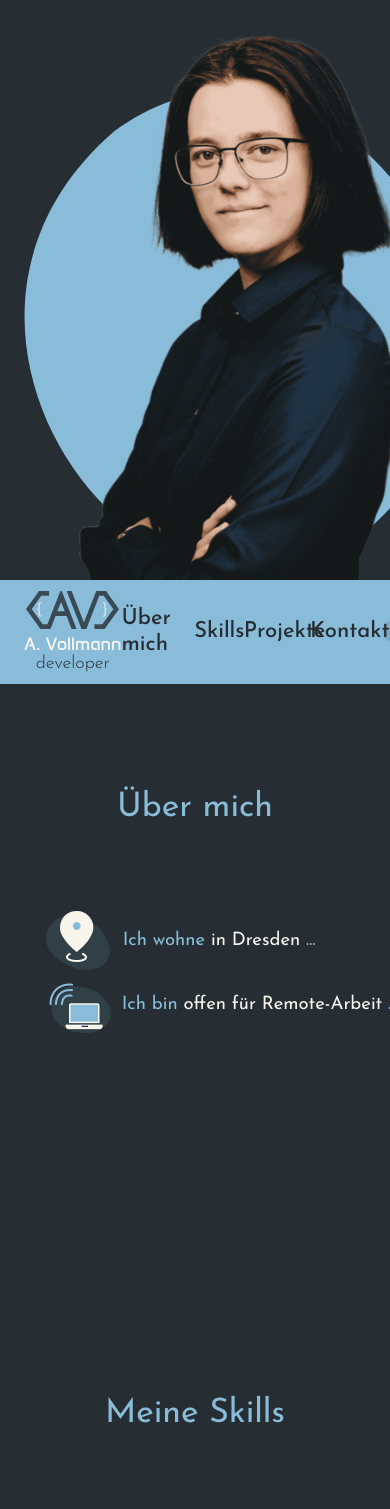
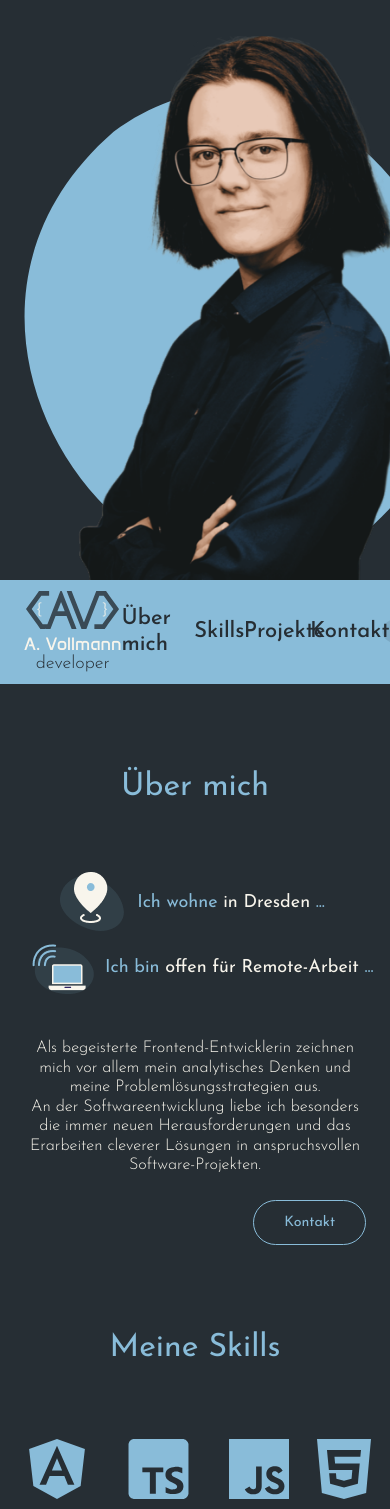
Before and after one commit to AnneVollmann/Anne-Vollmann-Portfolio, an Angular app: page / in a window 390 px wide. Shown: the top 1509 px of the page. Built offline with nearby package versions, Linux system fonts and the light colour scheme.

Commit message:
about me responsive up to 880px width

```diff
--- a/src/app/main-content/about-me/about-me.scss
+++ b/src/app/main-content/about-me/about-me.scss
@@ -24,7 +24,7 @@ section {
             margin: 0 auto 0 0;
             border-right: 2px solid var(--color-white);
             overflow: hidden;
-            font-size: calc(2.75rem - clamp(1.125rem, 1.7679rem + -0.7143vw, 1.625rem));
+            font-size: calc(2.75rem - clamp(1.125rem, 1.9340rem + -0.8989vw, 1.625rem));
             white-space: nowrap;
             animation: typing 8s steps(40, end) infinite, blink-border 1s step-end infinite;
         }
@@ -82,3 +82,18 @@ section {
         border-color: var(--color-white);
     }
 }
+
+@media (max-width: 1100px) {
+    .content {
+        flex-direction: column;
+    }
+
+    .location-types div {
+        margin: 0 auto;
+    }
+
+    .self-description {
+        max-width: 100%;
+        text-align: center;
+    }
+}
--- a/src/styles.scss
+++ b/src/styles.scss
@@ -55,12 +55,11 @@
   --color-lightgrey: #8f9190;
   --color-error: #E44C36;
 
-  --padding-main-primary: 0 calc(8.312999999999999rem - clamp(1.5rem, 18.1320rem + -18.4800vw, 6.813rem));
-  // --padding-main-primary: 0 calc(8.312999999999999rem - clamp(1.5rem, 8.3310rem + -7.5900vw, 6.813rem));
-  --padding-main-secondary: 0 calc(19.625rem - clamp(1.5rem, 22.8750rem + -23.7500vw, 18.125rem));
+  --padding-main-primary: 0 calc(8.312999999999999rem - clamp(1.5rem, 10.0963rem + -9.5515vw, 6.813rem));
+  --padding-main-secondary: 0 calc(19.625rem - clamp(1.5rem, 28.3989rem + -29.8876vw, 18.125rem));
 
-  --fontsize-h1: calc(8.5rem - clamp(3rem, 6.2143rem + -3.5714vw, 5.5rem));
-  --fontsize-h2: calc(5.75rem - clamp(2rem, 4.2500rem + -2.5000vw, 3.75rem));
+  --fontsize-h1: calc(8.5rem - clamp(3rem, 7.0449rem + -4.4944vw, 5.5rem));
+  --fontsize-h2: calc(5.75rem - clamp(2rem, 4.8315rem + -3.1461vw, 3.75rem));
 }
 
 * {
@@ -93,8 +92,8 @@ h1 {
 }
 
 h2 {
-  padding-top: 104px;
-  padding-bottom: 80px;
+  padding-top: calc(11.75rem - clamp(5.25rem, 8.4643rem + -3.5714vw, 6.5rem));
+  padding-bottom: calc(9rem - clamp(4rem, 6.5714rem + -2.8571vw, 5rem));
   font-size: var(--fontsize-h2);
   color: var(--color-secondary);
   text-align: center;
@@ -235,7 +234,7 @@ button {
 }
 
 .bg-img-properties {
-    background-repeat: no-repeat;
-    background-position: center;
-    background-size: contain;
+  background-repeat: no-repeat;
+  background-position: center;
+  background-size: contain;
 }
```
